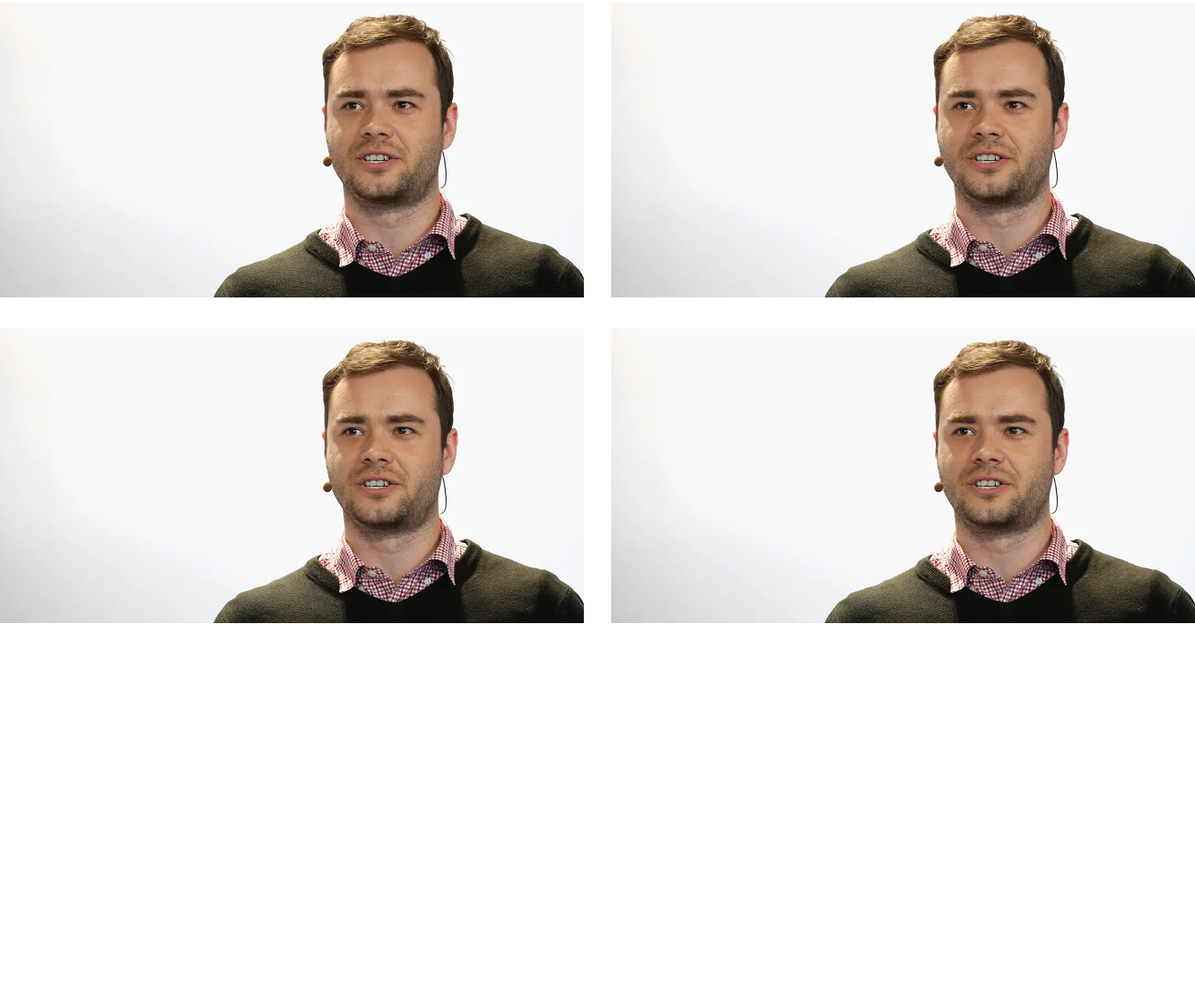
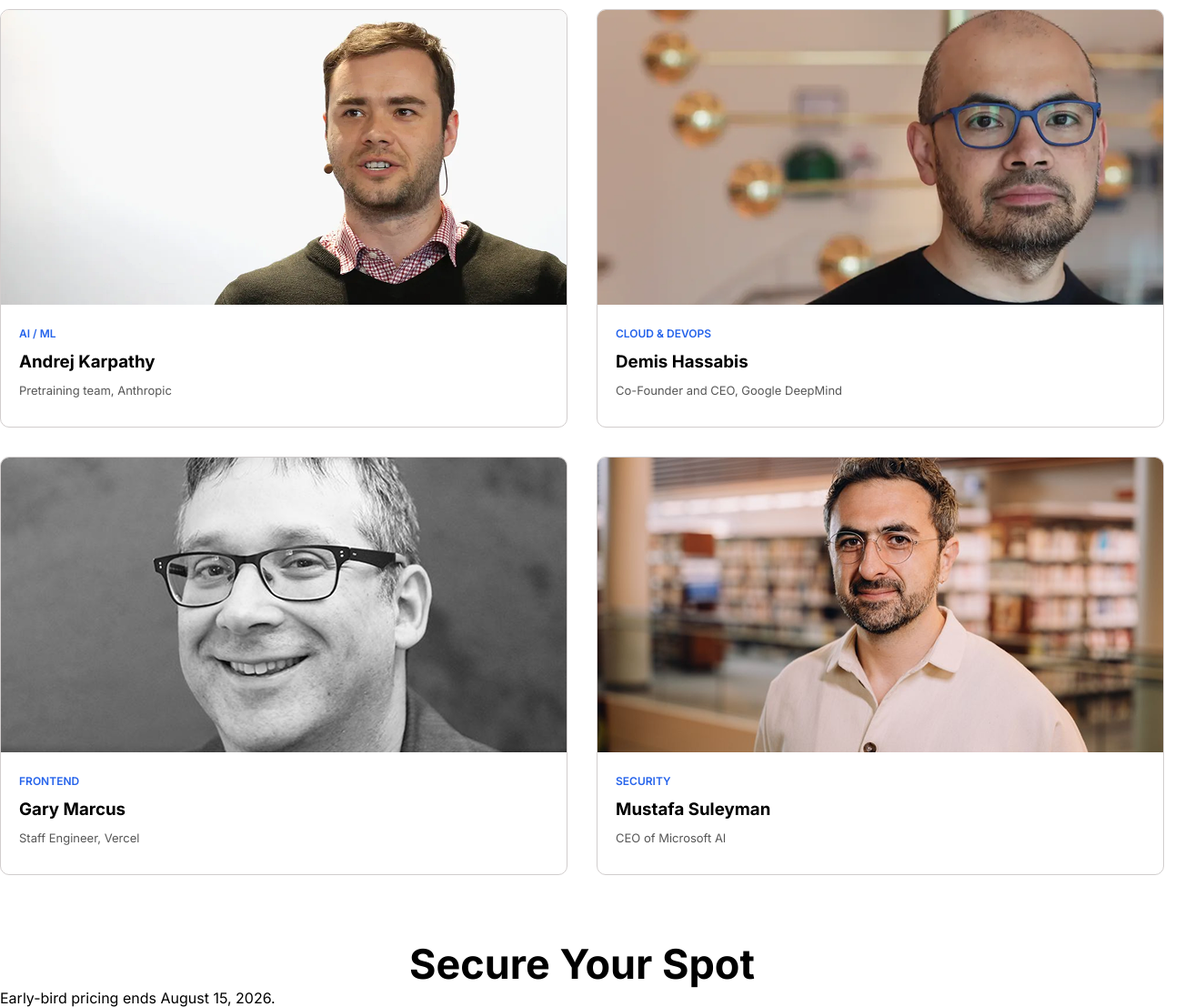
Before and after one commit to noshinSunzida/PH_Assignment_1, a plain HTML site: page index.html in a window 1280 px wide. Shown: the part 942-2049 px from the top of the page at 91% size, 1314 px wide, since content can reach past the window. Before the commit the page ends 1631 px from the top, so only its background shows below. Drawn offline with Linux system fonts and the light colour scheme.

Commit message:
speaker section added

```diff
--- a/index.html
+++ b/index.html
@@ -12,6 +12,7 @@
 </head>
 <body>
 
+     <!--NAV SECTION START-->
     <header>
         <nav>
                 <img src="images/logo.png" alt="">
@@ -29,12 +30,13 @@
 
         </nav>
     </header>
+     <!--NAV SECTION END-->
 
-
+     <!--BANER SECTION START-->
     <section class="baner-parent">
         <div class="baner ">
             <h1 > Code. <span> Connect.</span> Create.</h1>
-            <p >Join 4,000+ engineers, founders, and builders at the premier developer conference of 2026.
+            <p class="baner-content">Join 4,000+ engineers, founders, and builders at the premier developer conference of 2026.
             Three days of cutting-edge talks, hands-on workshops, and meaningful connections.</p>
 
         </div>
@@ -44,6 +46,9 @@
         </div>
 
     </section>
+     <!--BANER SECTION END-->
+
+    <!--SPEAKER SECTION START-->
 
     <section class="speaker-parent">
         <h2>Meet the Speakers</h2>
@@ -52,29 +57,54 @@
 
              <div class="speakers">
             <img src="./images/andrej.png" alt="">
+            <div class="speaker-card">
+                <p class="speaker-speciality">AI / ML</p>
+                <h3>Andrej Karpathy</h3>
+                <p class="speaker-position">Pretraining team, Anthropic</p>
+            </div>
 
         </div>
 
        <div class="speakers">
-            <img src="./images/andrej.png" alt="">
+            <img src="./images/demis.png" alt="">
+            <div class="speaker-card">
+                <p class="speaker-speciality">CLOUD & DEVOPS</p>
+                <h3>Demis Hassabis</h3>
+                <p class="speaker-position">Co-Founder and CEO, Google DeepMind</p>
+            </div>
 
         </div>
 
        <div class="speakers">
-            <img src="./images/andrej.png" alt="">
+            <img src="./images/gary.png" alt="">
+            <div class="speaker-card">
+                <p class="speaker-speciality">FRONTEND</p>
+                <h3>Gary Marcus</h3>
+                <p class="speaker-position">Staff Engineer, Vercel</p>
+            </div>
 
         </div>
 
        <div class="speakers">
-            <img src="./images/andrej.png" alt="">
+            <img src="./images/mustafa.png" alt="">
+            <div class="speaker-card">
+                <p class="speaker-speciality">SECURITY</p>
+                <h3>Mustafa Suleyman</h3>
+                <p class="speaker-position">CEO of Microsoft AI</p>
+            </div>
 
         </div>
 
         </div>
 
+       </section>
+        <!--SPEAKER SECTION END-->
 
-
-    </section>
+        <!--PRICE SECTION START-->
+        <section>
+            <h4>Secure Your Spot</h4>
+            <p> Early-bird pricing ends August 15, 2026.</p>
+        </section>
 
 </body>
 </html>
--- a/style.css
+++ b/style.css
@@ -25,7 +25,7 @@
 
 ul li a {
     text-decoration: none;
-    color: rgb(57, 57, 57);
+    color: rgb(87, 87, 87);
 }
 
 .baner-parent{
@@ -58,7 +58,7 @@
 
 }
 
-p {
+.baner-content {
     padding-top: 30px;
     margin-bottom: 150px;
     font-size: 21px;
@@ -91,7 +91,7 @@
     font-size: 50px;
     font-weight: bold;
     margin-top: 55px ;
-    padding-bottom: 38px;
+    padding-bottom: 45px;
 }
 
 .speaker-parent {
@@ -101,5 +101,38 @@
 .speaker-container {
     display: grid;
     grid-template-columns: repeat(2, 1fr);
-    gap: 30px;
+    gap: 32px;
+
 }
+
+.speaker-speciality {
+    color: rgb(37, 99, 235);
+    font-size: 12px;
+    font-weight: 600;
+    padding-bottom: 12px;
+
+}
+
+.speaker-position {
+    color: rgb(87, 87, 87);
+    font-size: 13px;
+    padding: 12px 0;
+}
+
+.speaker-card{
+   padding: 20px ;
+}
+
+.speakers{
+    border: 1px solid rgb(209, 205, 205);
+    border-radius: 10px;
+    overflow: hidden;
+}
+
+h4 {
+    text-align: center;
+    font-size: 45px;
+    font-weight: bold;
+    margin-top: 70px ;
+
+}
```
